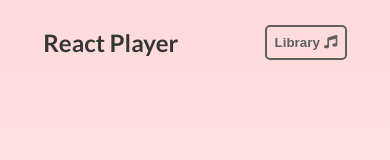
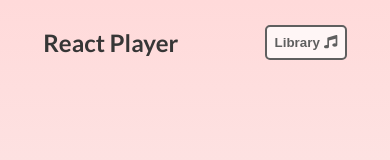
Before and after one commit to roxtran/react-player, a React (Create React App) app: page / in a window 390 px wide. Shown: the top 160 px of the page. Built offline with nearby package versions, Linux system fonts and the light colour scheme.

Commit message:
change styles

```diff
--- a/src/styles/_library.scss
+++ b/src/styles/_library.scss
@@ -4,7 +4,7 @@ $highLight: rgba(188, 124, 218, 0.6);
   position: fixed;
   top: 0;
   left: 0;
-  width: 20rem;
+  width: 18%;
   height: 100%;
   background: white;
   box-shadow: 2px 2px 50px rgb(192, 192, 192);
@@ -80,3 +80,9 @@ $highLight: rgba(188, 124, 218, 0.6);
     width: 100%;
   }
 }
+
+@media screen and (max-width: 1024px) {
+  .library {
+    width: 100%;
+  }
+}
--- a/src/styles/_nav.scss
+++ b/src/styles/_nav.scss
@@ -5,7 +5,7 @@ nav {
   align-items: center;
   button {
     font-weight: bold;
-    background: transparent;
+    background: rgb(255, 246, 246);
     border-radius: 5px;
     cursor: pointer;
     border: 2px solid $text-color;
@@ -26,3 +26,11 @@ nav {
     }
   }
 }
+
+@media screen and (max-width: 1024px) {
+  nav {
+    button {
+      z-index: 10;
+    }
+  }
+}
--- a/src/styles/app.scss
+++ b/src/styles/app.scss
@@ -29,7 +29,7 @@ h4 {
 }
 
 .library-active {
-  margin-left: 30%;
+  margin-left: 20%;
 }
 
 @import './nav';
```
